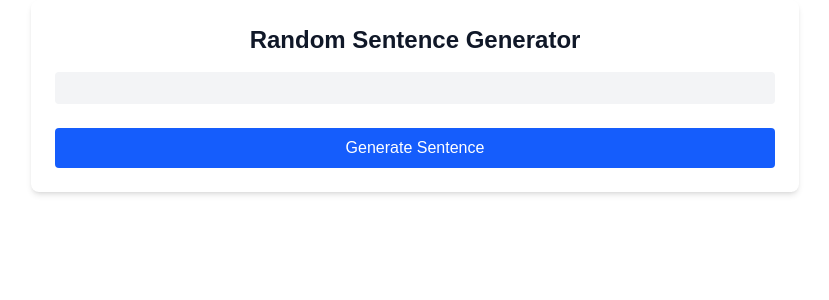
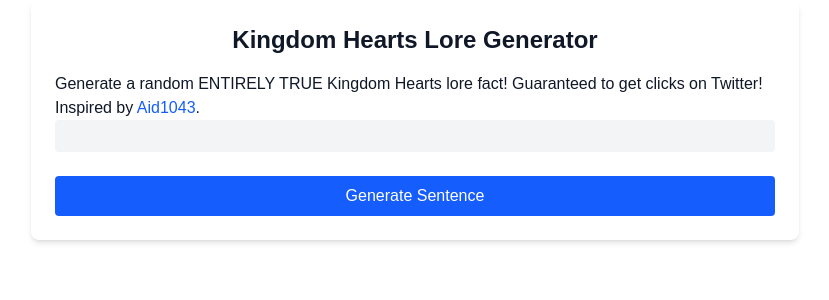
Before and after one commit to AlphaKretin/kh-facts, a Next.js app: page / in a window 1280 px wide. Shown: the top 300 px of the page, without its empty margins (225-1054 px from the left). Built offline with nearby package versions, Linux system fonts and the light colour scheme.

Commit message:
Add credits

```diff
--- a/src/app/page.tsx
+++ b/src/app/page.tsx
@@ -131,8 +131,22 @@
     return (
         <div className="max-w-3xl mx-auto p-6 bg-white dark:bg-gray-900 rounded-lg shadow-md">
             <h1 className="text-2xl font-bold mb-4 text-center text-gray-900 dark:text-gray-100">
-                Random Sentence Generator
+                Kingdom Hearts Lore Generator
             </h1>
+
+            <div className="font-medium text-gray-900 dark:text-gray-200">
+                <p>Generate a random ENTIRELY TRUE Kingdom Hearts lore fact! Guaranteed to get clicks on Twitter!</p>
+                <p>
+                    Inspired by{" "}
+                    <a
+                        className="text-blue-600 dark:text-blue-400 hover:underline font-medium"
+                        href=" https://bsky.app/profile/aid1043.bsky.social/post/3llzzsp6q2s2d"
+                    >
+                        Aid1043
+                    </a>
+                    .
+                </p>
+            </div>
 
             <div className="mb-6 p-4 bg-gray-100 dark:bg-gray-800 rounded">
                 {(cyclingParts.length > 0 || selectedParts.length > 0) && (
```
